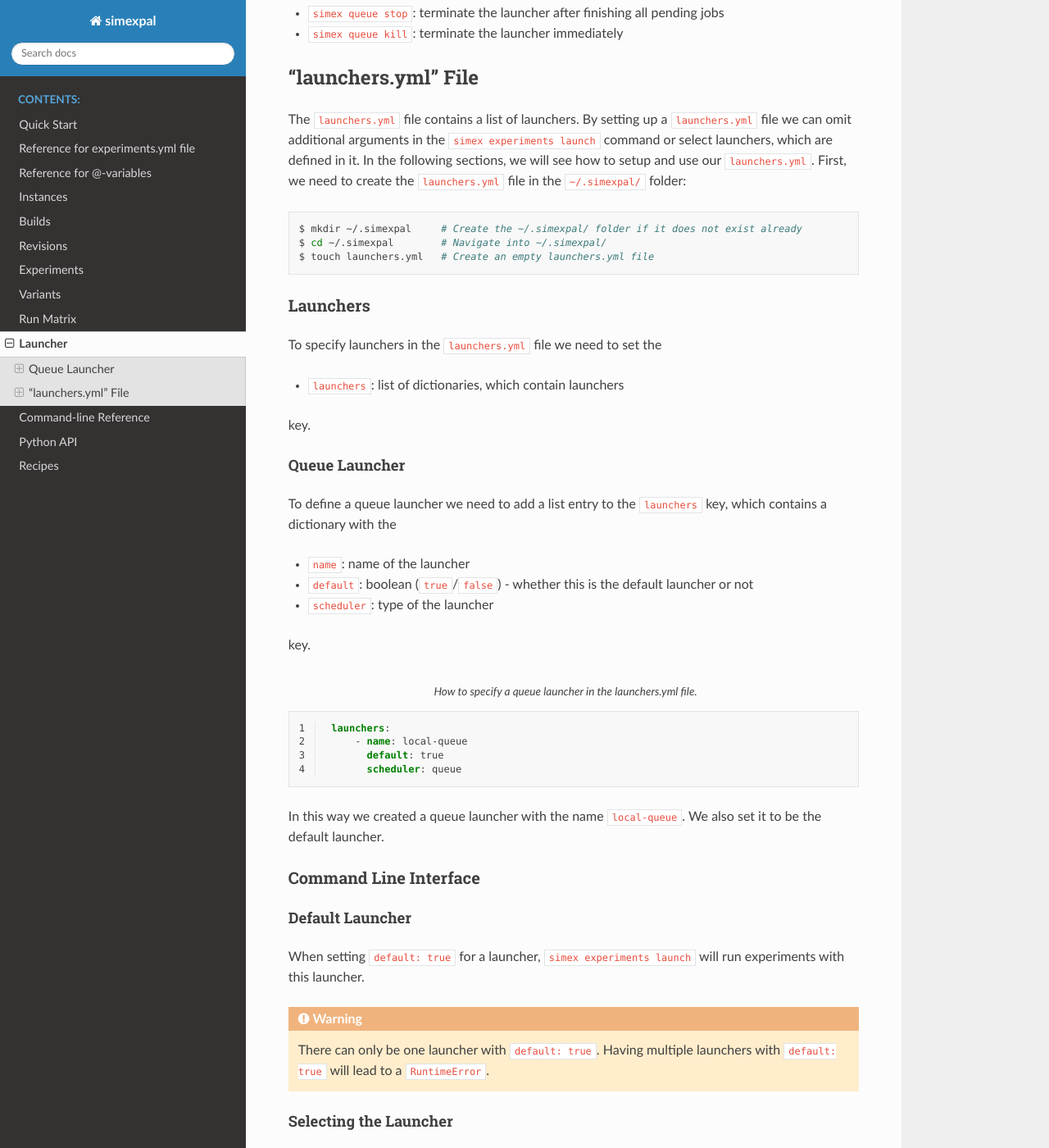
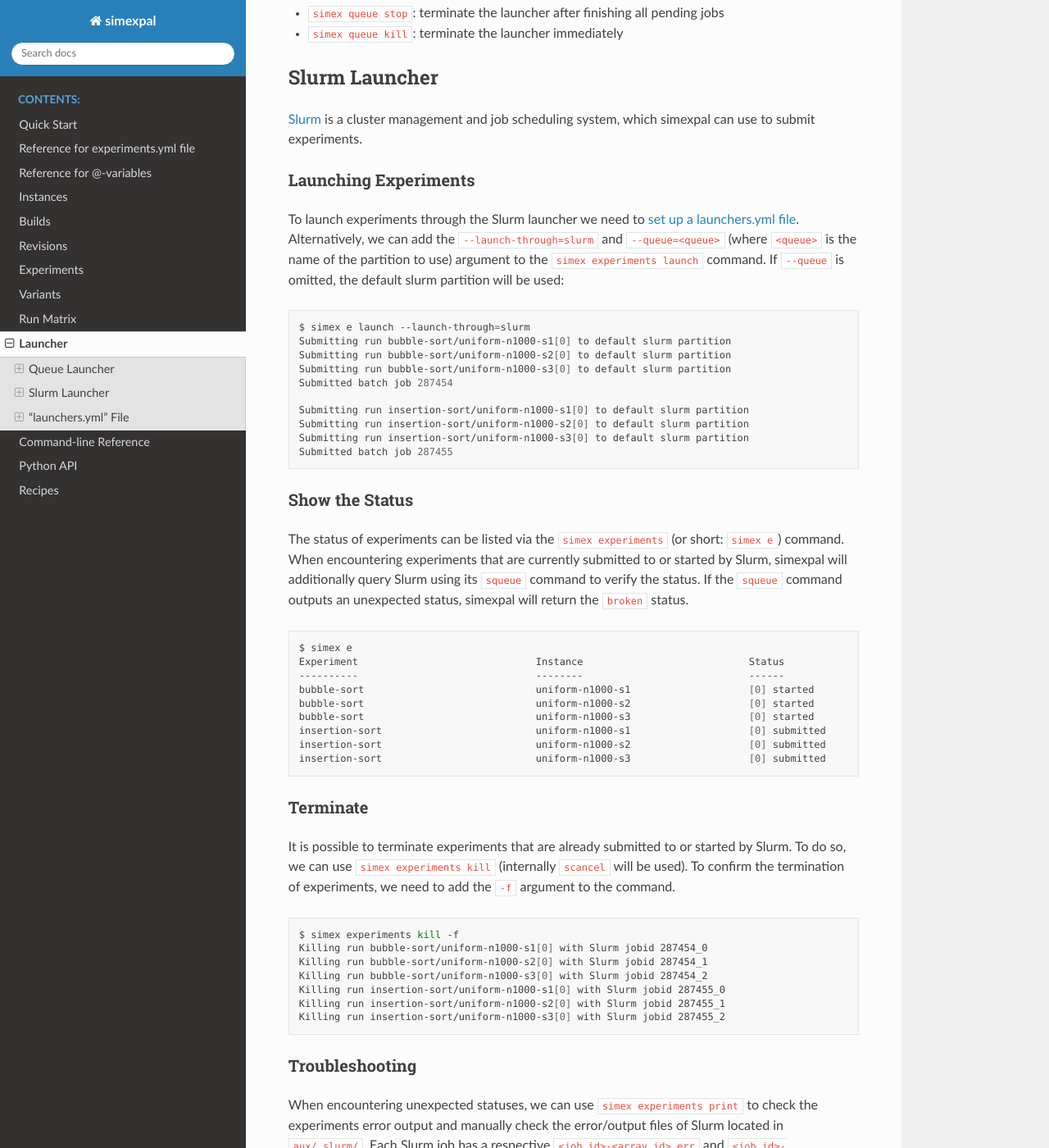
Before and after one commit to hu-macsy/simexpal, a Sphinx documentation site: the page built from docs/launcher.rst, in a window 1280 px wide and 1400 px high, scrolled down 1893 px. Shown: the whole window at 82% size. Built offline with Sphinx 7.4.7 and the Read the Docs theme 2.0.0, drawn with Linux system fonts in a browser that asks for light colours; some of the changed text lies outside the part shown.

Commit message:
docs/launcher, command_line_reference: Add documentation on Slurm launcher

```diff
--- a/docs/command_line_reference.rst
+++ b/docs/command_line_reference.rst
@@ -74,6 +74,8 @@ It supports the following actions:
 :launch: launches all the non executed experiments.
 :print: displays all experimental output, including error outputs, on the command-line.
 :purge: deletes the experimental data. To confirm this action it needs the ``-f`` argument.
+:kill: terminates jobs submitted to or started by Slurm. To confirm this action it needs
+    the ``-f`` argument.
 
 All the above actions can be applied to a subset of experiments according to a `selection option`,
 which can be specified as an additional argument. Supported selection options are:
--- a/docs/launcher.rst
+++ b/docs/launcher.rst
@@ -102,6 +102,78 @@ commands are stated below.
 - ``simex queue stop``: terminate the launcher after finishing all pending jobs
 - ``simex queue kill``: terminate the launcher immediately
 
+Slurm Launcher
+--------------
+
+`Slurm <https://slurm.schedmd.com/overview.html>`_ is a cluster management and job scheduling system,
+which simexpal can use to submit experiments.
+
+Launching Experiments
+^^^^^^^^^^^^^^^^^^^^^
+
+To launch experiments through the Slurm launcher we need to :ref:`set up a launchers.yml file <launchers_yml>`.
+Alternatively, we can add the ``--launch-through=slurm`` and ``--queue=<queue>`` (where ``<queue>`` is the name
+of the partition to use) argument to the ``simex experiments launch`` command. If ``--queue`` is omitted, the
+default slurm partition will be used:
+
+.. code-block:: bash
+
+   $ simex e launch --launch-through=slurm
+   Submitting run bubble-sort/uniform-n1000-s1[0] to default slurm partition
+   Submitting run bubble-sort/uniform-n1000-s2[0] to default slurm partition
+   Submitting run bubble-sort/uniform-n1000-s3[0] to default slurm partition
+   Submitted batch job 287454
+
+   Submitting run insertion-sort/uniform-n1000-s1[0] to default slurm partition
+   Submitting run insertion-sort/uniform-n1000-s2[0] to default slurm partition
+   Submitting run insertion-sort/uniform-n1000-s3[0] to default slurm partition
+   Submitted batch job 287455
+
+Show the Status
+^^^^^^^^^^^^^^^
+
+The status of experiments can be listed via the ``simex experiments`` (or short: ``simex e``)
+command. When encountering experiments that are currently submitted to or started by Slurm,
+simexpal will additionally query Slurm using its ``squeue`` command to verify the status. If
+the ``squeue`` command outputs an unexpected status, simexpal will return the ``broken`` status.
+
+.. code-block:: bash
+
+   $ simex e
+   Experiment                              Instance                            Status
+   ----------                              --------                            ------
+   bubble-sort                             uniform-n1000-s1                    [0] started
+   bubble-sort                             uniform-n1000-s2                    [0] started
+   bubble-sort                             uniform-n1000-s3                    [0] started
+   insertion-sort                          uniform-n1000-s1                    [0] submitted
+   insertion-sort                          uniform-n1000-s2                    [0] submitted
+   insertion-sort                          uniform-n1000-s3                    [0] submitted
+
+Terminate
+^^^^^^^^^
+
+It is possible to terminate experiments that are already submitted to or started by Slurm. To
+do so, we can use ``simex experiments kill`` (internally ``scancel`` will be used). To confirm
+the termination of experiments, we need to add the ``-f`` argument to the command.
+
+.. code-block:: bash
+
+   $ simex experiments kill -f
+   Killing run bubble-sort/uniform-n1000-s1[0] with Slurm jobid 287454_0
+   Killing run bubble-sort/uniform-n1000-s2[0] with Slurm jobid 287454_1
+   Killing run bubble-sort/uniform-n1000-s3[0] with Slurm jobid 287454_2
+   Killing run insertion-sort/uniform-n1000-s1[0] with Slurm jobid 287455_0
+   Killing run insertion-sort/uniform-n1000-s2[0] with Slurm jobid 287455_1
+   Killing run insertion-sort/uniform-n1000-s3[0] with Slurm jobid 287455_2
+
+Troubleshooting
+^^^^^^^^^^^^^^^
+
+When encountering unexpected statuses, we can use ``simex experiments print`` to check the experiments
+error output and manually check the error/output files of Slurm located in ``aux/_slurm/``. Each Slurm
+job has a respective ``<job_id>-<array_id>.err`` and ``<job_id>-<array_id>.out`` file. If the job is not
+part of a job array ``-<array_id>`` is omitted in the name.
+
 .. _launchers_yml:
 
 "launchers.yml" File
@@ -123,23 +195,22 @@ Launchers
 
 To specify launchers in the ``launchers.yml`` file we need to set the
 
-- ``launchers``: list of dictionaries, which contain launchers
+- ``launchers``: list of dictionaries containing launchers
 
-key.
+key. Each dictionary contains the
+
+- ``name``: name of the launcher
+- ``default``: boolean (``true``/``false``) - whether this is the default launcher or not
+- ``scheduler``: type of the launcher
+
+keys.
 
 .. _QueueLauncher:
 
 Queue Launcher
 ~~~~~~~~~~~~~~
 
-To define a queue launcher we need to add a list entry to the ``launchers`` key, which contains a
-dictionary with the
-
-- ``name``: name of the launcher
-- ``default``: boolean (``true``/``false``) - whether this is the default launcher or not
-- ``scheduler``: type of the launcher
-
-key.
+To define a queue launcher we need to set ``scheduler: queue``:
 
 .. code-block:: YAML
    :linenos:
@@ -152,6 +223,29 @@ key.
 
 In this way we created a queue launcher with the name ``local-queue``. We also set it to be the default
 launcher.
+
+Slurm Launcher
+~~~~~~~~~~~~~~
+
+To define a Slurm launcher we need to set ``scheduler: slurm``. Also, we can choose the partition
+the experiments are run on by setting the
+
+- ``queue``: name of the partition to use
+
+key. If ``queue`` is not specified, Slurm will use the default partition.
+
+.. code-block:: YAML
+   :linenos:
+   :caption: How to specify a Slurm launcher in the launchers.yml file.
+
+    launchers:
+        - name: local-cluster
+          default: true
+          scheduler: slurm
+          queue: fat-nodes
+
+In this way we created a Slurm launcher with the name ``local-cluster``. We also set it to be the default
+launcher and use the partition ``fat-nodes``.
 
 Command Line Interface
 ^^^^^^^^^^^^^^^^^^^^^^
```
Also changed, not shown: other parts of docs/launcher.rst (+1 -1 lines).
